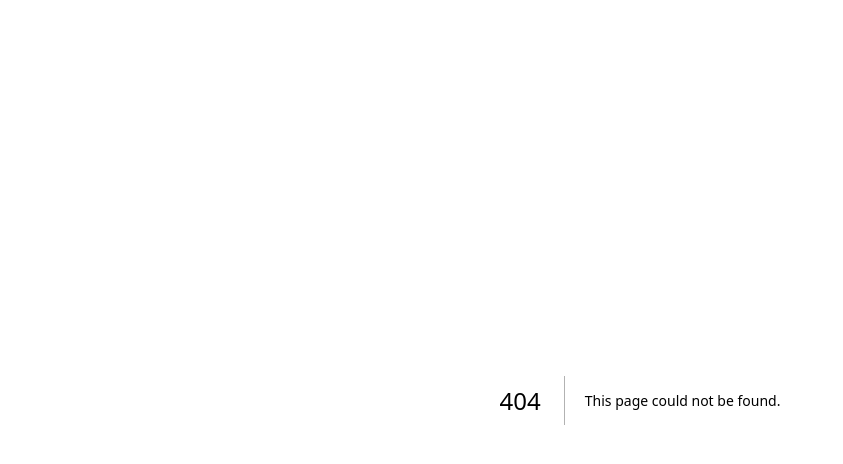
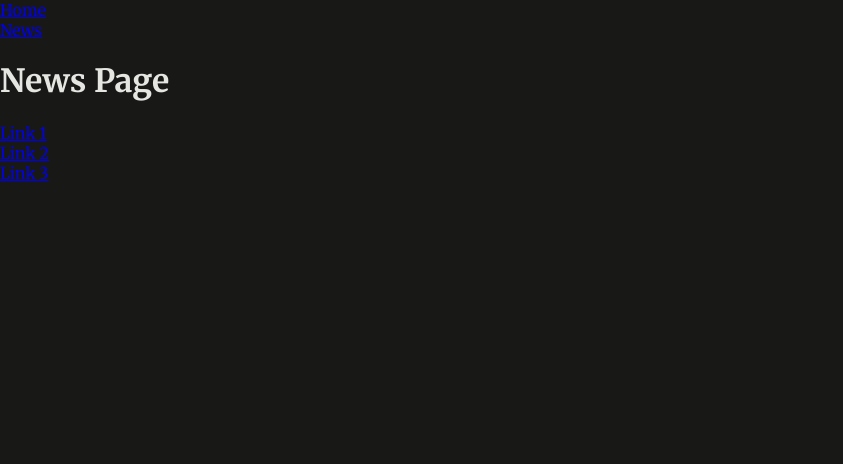
Before and after one commit to hakankurtfe/nextjs-blog-exercise, a Next.js app: page /news in a window 1280 px wide. Before the commit this address had no page. Shown: the top 464 px of the page, without its empty margins (0-843 px from the left). Built offline with nearby package versions, Linux system fonts and the light colour scheme.

Commit message:
created header & news pages

```diff
--- a/app/layout.js
+++ b/app/layout.js
@@ -1,14 +1,18 @@
-import './globals.css';
+import "./globals.css";
+import MainHeader from "@/components/main-header/main-header";
 
 export const metadata = {
-  title: 'Next.js Page Routing & Rendering',
-  description: 'Learn how to route to different pages.',
-}
+  title: "Next.js Page Routing & Rendering",
+  description: "Learn how to route to different pages.",
+};
 
 export default function RootLayout({ children }) {
- return (
+  return (
     <html lang="en">
-      <body>{children}</body>
+      <body>
+        <MainHeader />
+        {children}
+      </body>
     </html>
-  )
+  );
 }
--- /dev/null
+++ b/app/news/page.js
@@ -0,0 +1,20 @@
+import Link from "next/link";
+
+export default function NewsPage() {
+  return (
+    <>
+      <h1>News Page</h1>
+      <ul>
+        <li>
+          <Link href="/news/link1">Link 1</Link>
+        </li>
+        <li>
+          <Link href="/news/link2">Link 2</Link>
+        </li>
+        <li>
+          <Link href="/news/link3">Link 3</Link>
+        </li>
+      </ul>
+    </>
+  );
+}
--- /dev/null
+++ b/components/main-header/main-header.js
@@ -0,0 +1,16 @@
+import Link from "next/link";
+
+export default function MainHeader() {
+  return (
+    <header>
+      <ul>
+        <li>
+          <Link href="/">Home</Link>
+        </li>
+        <li>
+          <Link href="/news">News</Link>
+        </li>
+      </ul>
+    </header>
+  );
+}
```
Also changed, not shown: app/news/[id]/page.js (added, +8 -0 lines).
